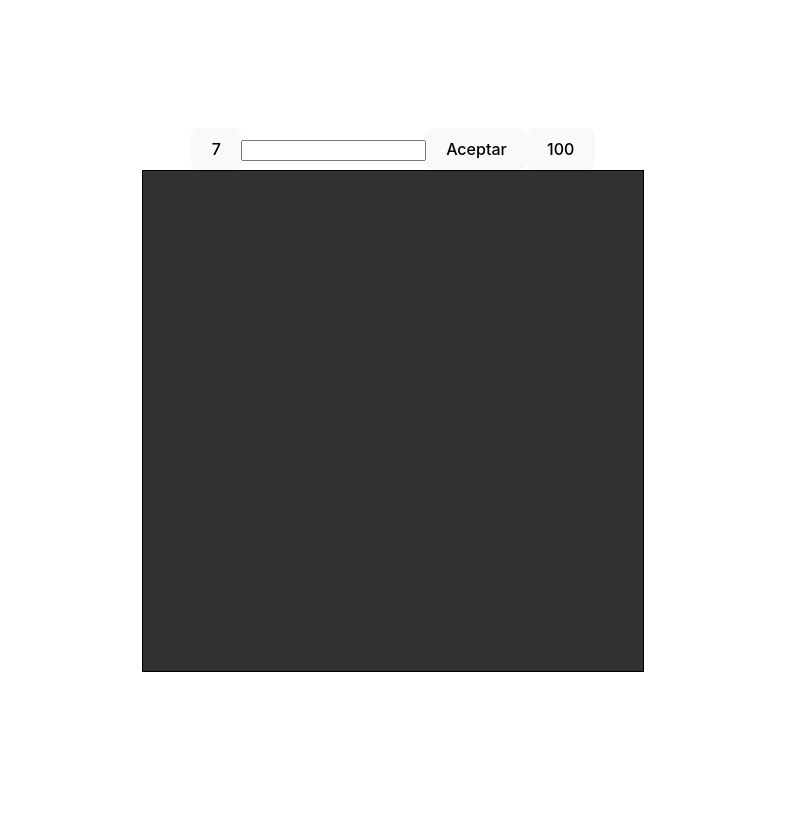
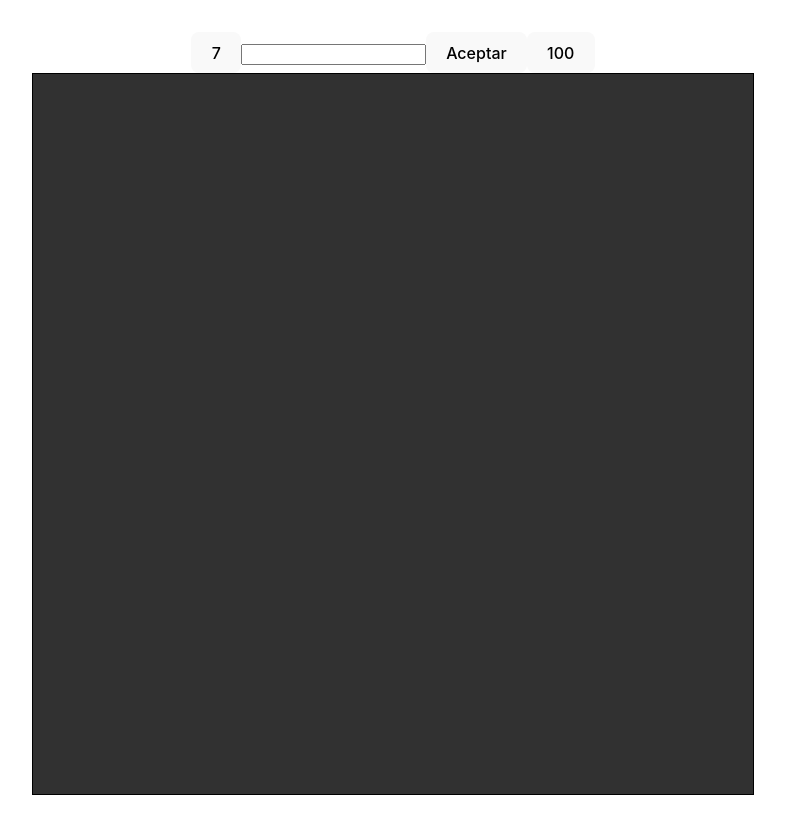
Before and after one commit to ynoacamino/gameOfLive, a React (Vite) app: page / in a window 1280 px wide. Shown: the whole page, without its empty margins (247-1032 px from the left). Before the commit the page ends 800 px from the top, so only its background shows below. Built offline with nearby package versions, Linux system fonts and the light colour scheme.

Commit message:
dinamic table

```diff
--- a/src/App.css
+++ b/src/App.css
@@ -15,8 +15,8 @@
 
 
 .tablero {
-  width: 500px;
-  height: 500px;
+  width: 90vh;
+  height: 90vh;
   display: grid;
   grid-template-columns: repeat(50,1fr);
   grid-template-rows: repeat(1,1fr);
```
